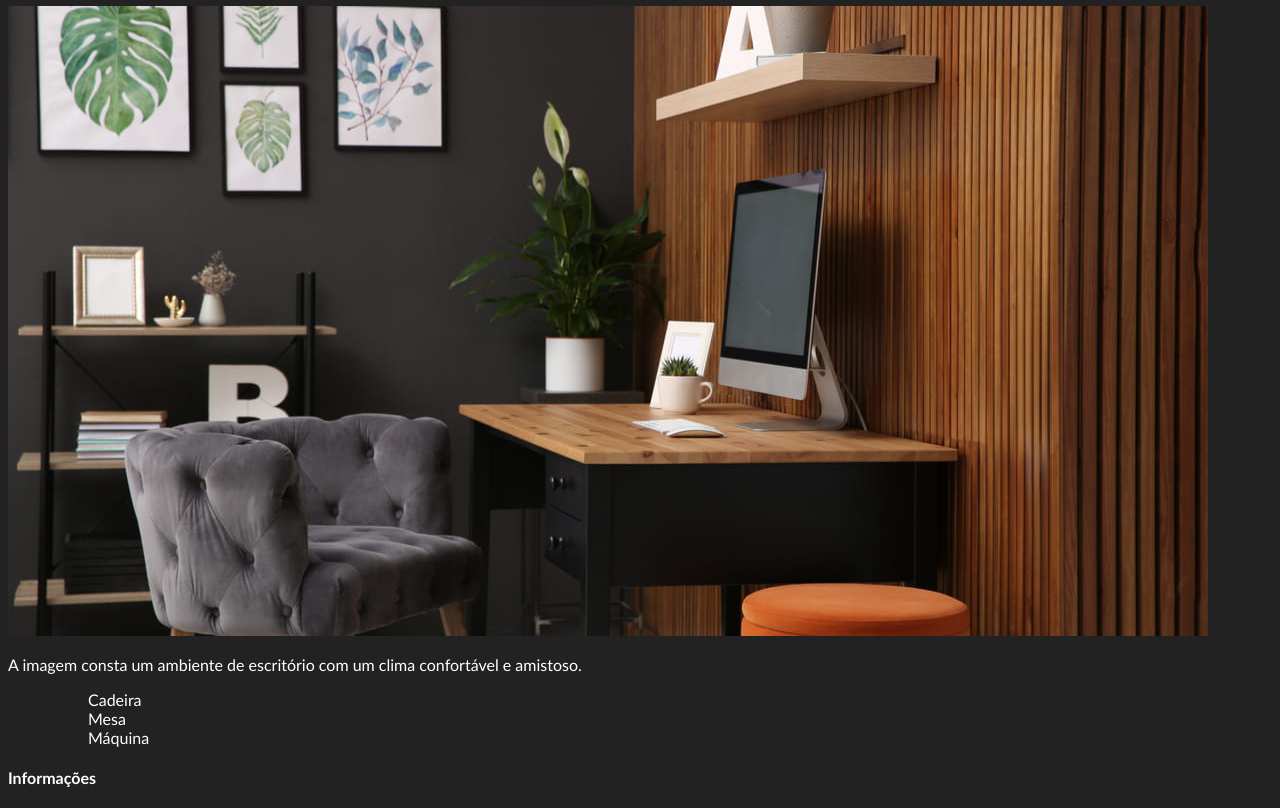
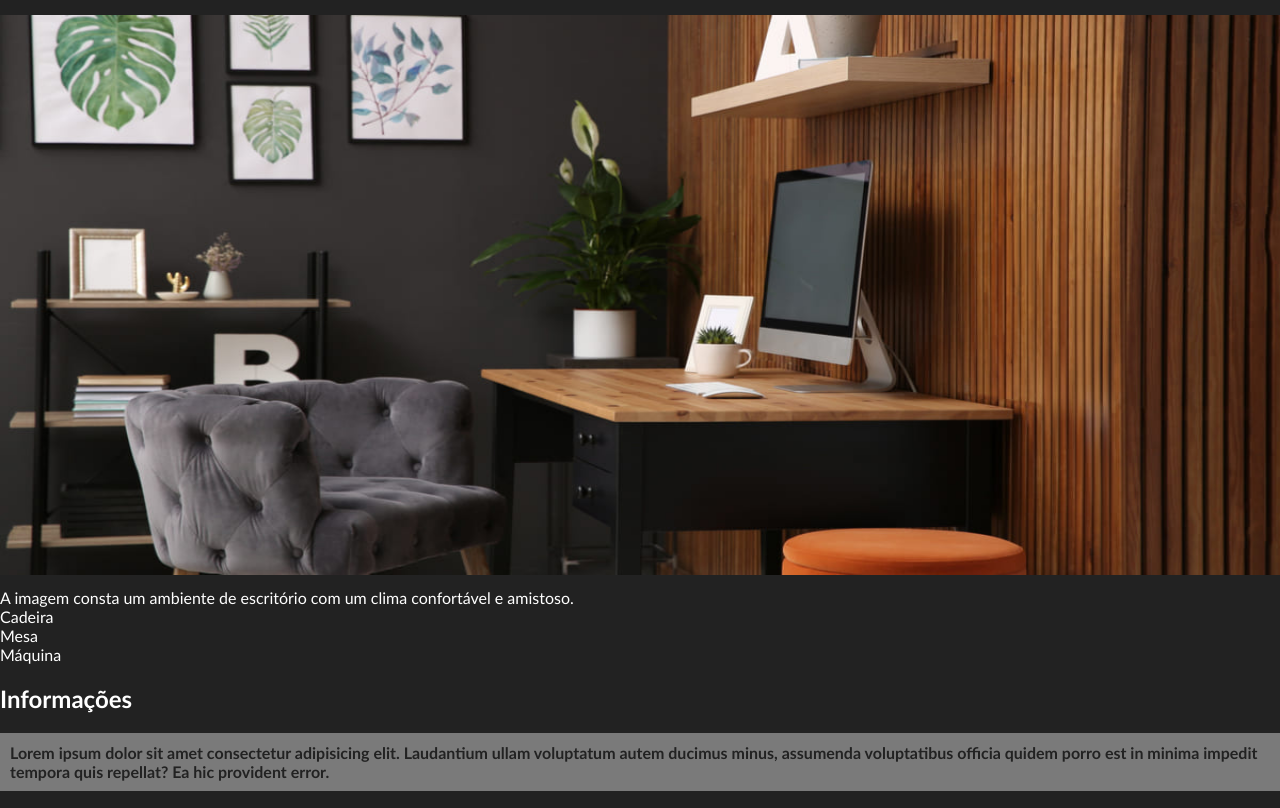
Before and after one commit to miquiles01/udemy-front, a plain HTML site: page html/index.html in a window 1280 px wide. Shown: the part 76-884 px from the top of the page. Drawn offline with Linux system fonts and the light colour scheme.

Commit message:
atualização - box model

```diff
--- /dev/null
+++ b/html/boxModel/styles.css
@@ -0,0 +1,22 @@
+body{
+    font-family: Verdana, Geneva, Tahoma, sans-serif;
+    background-color: #2222;
+}
+menu{
+    background-color: #f3f3f3;
+}
+ul {
+    margin: 0;
+    padding: 0;
+    list-style-type: none;
+}
+ol {
+    display: inline;
+    margin-right: 20px;
+}
+li:last-child {
+    margin-right: 0;
+}
+img{
+    width: 50em;
+}
--- a/html/index.html
+++ b/html/index.html
@@ -25,7 +25,8 @@
         </ol>
     </ul>
 
-    <h4>Informações</h4>
+    <h2>Informações</h2>
+    <h4>Lorem ipsum dolor sit amet consectetur adipisicing elit. Laudantium ullam voluptatum autem ducimus minus, assumenda voluptatibus officia quidem porro est in minima impedit tempora quis repellat? Ea hic provident error.</h4>
 
 </body>
 </html>
--- a/html/styles.css
+++ b/html/styles.css
@@ -2,4 +2,29 @@
     font-family: 'Gill Sans', 'Gill Sans MT', Calibri, 'Trebuchet MS', sans-serif;
     background-color: #222;
     color: #ffff;
+    margin: 0;
+    padding: 0;
 }
+h1{
+    background-color: black;
+    padding: 10px 20px;
+    border: 1px solid #ffff;
+}
+p{
+    margin-top: 10px;
+}
+img{
+    width: 100%;
+    height: 35em;
+    margin-top: 30px;
+}
+h2{
+    margin-top: 20px;
+}
+h4{
+    color: #222;
+    background-color: #ffff;
+    opacity: 40%;
+    padding: 10px;
+    margin-top: 20px;
+}
```
Also changed, not shown: html/boxModel/index.html (added, +22 -0 lines), html/imgs/books.jpg (added).
